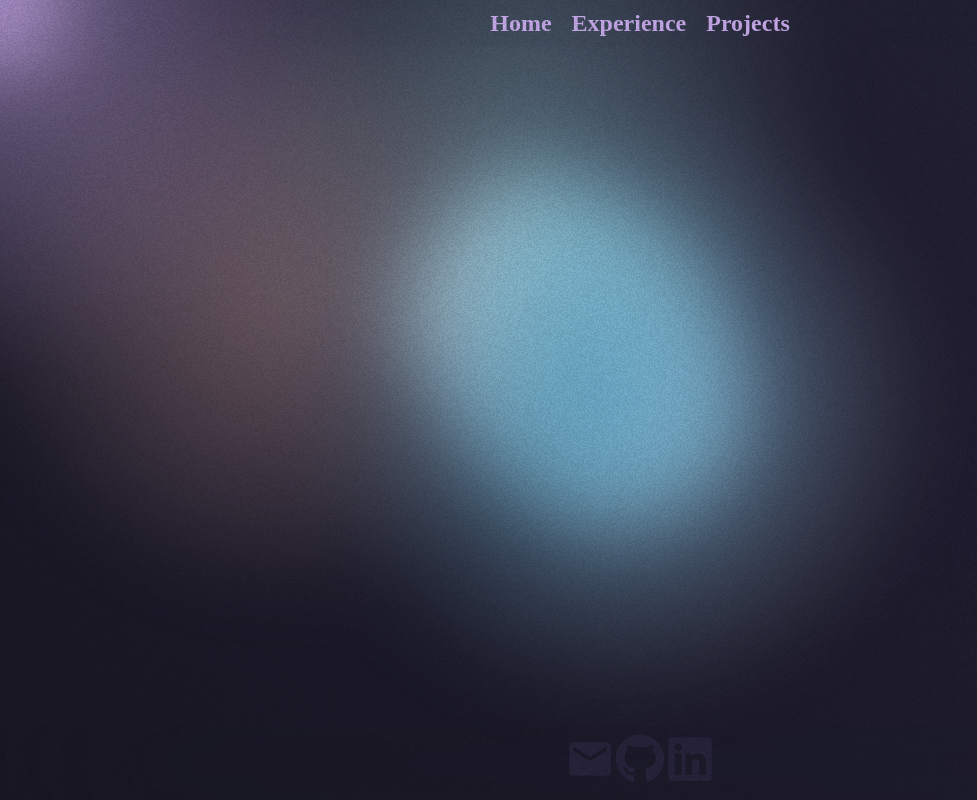
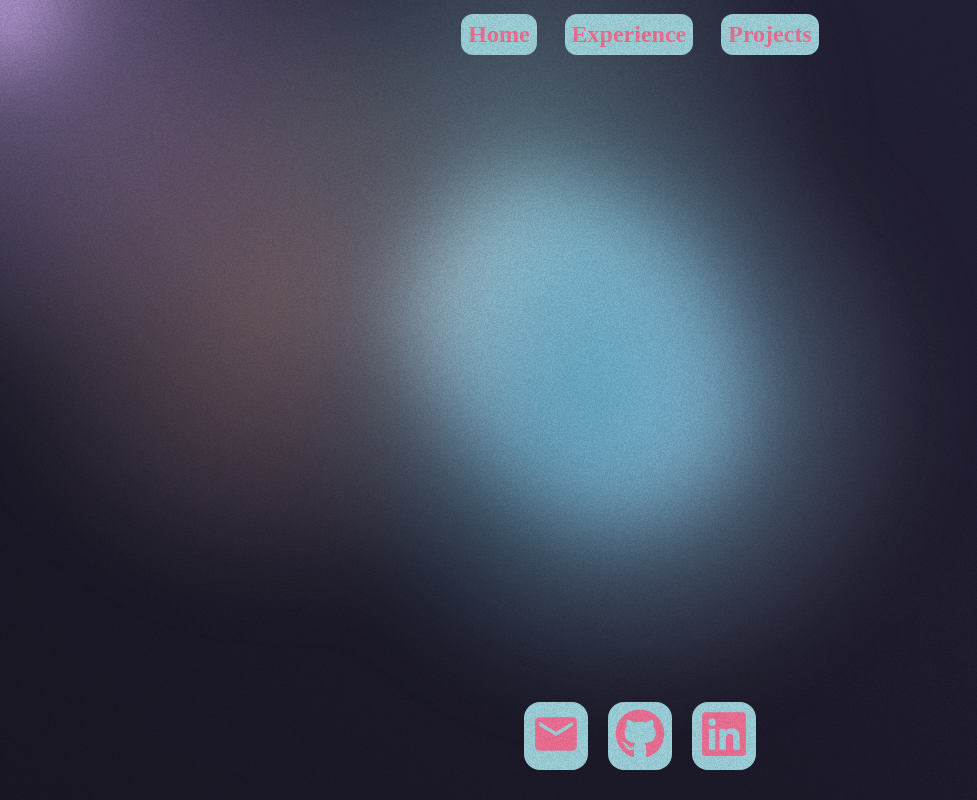
Before and after one commit to brohudev/portfolio, a React (Create React App) app: page /experience in a window 1280 px wide. Shown: the whole page, without its empty margins (0-977 px from the left). Built offline with nearby package versions, Linux system fonts and the light colour scheme.

Commit message:
add buttons???

```diff
--- a/src/components/css/footer.css
+++ b/src/components/css/footer.css
@@ -1,25 +1,24 @@
 .footer {
-  text-align: center;
-  font-size: 4em; /* Adjust the font size as needed */
-  color: #c4a7e7;
   position: fixed;
   left: 0;
   bottom: 0;
   width: 100%;
   display: flex;
   justify-content: center;
-  transition: transform 0.3s ease-in-out;
   text-decoration: underline dotted;
+
 }
 
-footer-button {
+.footer-button {
   text-align: center;
   border-radius: 1em;
-  color: #c4a7e7;
-  size: 24;
+  margin: 10px 10px 30px 10px;
+  padding: 7px;
+  background-color: #9ccfd8;
+  border-color: #9ccfd8;
+  transition: all 0.3s ease;
 }
 
-.glass {
-  background: linear-gradient(135deg, rgba(255, 255, 255, 0.1) rgba(255, 255, 255, 0));
-  backdrop-filter: blur(100px);
+.footer-button:hover{
+  scale: 1.4;
 }
--- a/src/components/css/navbar.css
+++ b/src/components/css/navbar.css
@@ -1,7 +1,5 @@
 :root {
-     --primary-color: #c4a7e7;
-     --secondary-color: #ebbcba;
-
+     --primary-color: #eb6f92;
 }
 
 nav {
@@ -13,15 +11,9 @@ nav {
      width: 100%;
      display: flex;
      justify-content: center;
-     z-index: 1000;
+     z-index: 100;
      font-weight: 900;
      font-size: x-large;
-}
-
-.glass {
-     background: linear-gradient(135deg, rgba(255, 255, 255, 0.1) rgba(255, 255, 255, 0));
-     backdrop-filter: blur(100px);
-     opacity: linear-gradient(90deg, rgba(255, 255, 255, 0.1) 0%, rgba(255, 255, 255, 0) 100%);
 }
 
 nav ul {
@@ -33,17 +25,24 @@ nav ul {
      justify-content: center;
 }
 
-nav ul li {
+.navbar-button {
      display: inline;
+     text-align: center;
+     border-radius: 0.5em;
+     margin: 4px;
+     padding: 7px;
+     background-color: #9ccfd8;
+     transition: all 1s;
 }
 
 nav ul li a {
      color: var(--primary-color);
      text-decoration: none;
-     transition: color 0.3s ease, text-decoration 0.3s ease;
+     transition: all 01s ease-in;
 }
 
 nav ul li a:hover {
-     color: var(--secondary-color);
+     /*todo fix this scale: 200%; */
      text-decoration: underline dotted;
+     scale: 1.4;
 }
--- a/src/components/footer.js
+++ b/src/components/footer.js
@@ -6,14 +6,14 @@ import { MdEmail } from 'react-icons/md';
 const Footer = () => {
   return (
     <footer class="footer glass">
-      <a href="mailto:thankihtarth@gmail.com" className="footer-button">
-        <MdEmail size={50} color='#26233a' />
+      <a href="mailto:thankihtarth@gmail.com" class="footer-button">
+        <MdEmail size={50} color='#eb6f92' />
       </a>
-      <a href="https://github.com/brohudev" className="footer-button" target="_blank" rel="noopener noreferrer">
-        <FaGithub size={50} color='#26233a' />
+      <a href="https://github.com/brohudev" class="footer-button" target="_blank" rel="noopener noreferrer">
+        <FaGithub size={50} color='#eb6f92' />
       </a>
-      <a href="https://www.linkedin.com/in/hitarth-thanki" className="footer-button" target="_blank" rel="noopener noreferrer">
-        <FaLinkedin size={50} color='#26233a' />
+      <a href="https://www.linkedin.com/in/hitarth-thanki" class="footer-button" target="_blank" rel="noopener noreferrer">
+        <FaLinkedin size={50} color='#eb6f92' />
       </a>
     </footer>
   );
--- a/src/components/navbar.js
+++ b/src/components/navbar.js
@@ -5,15 +5,15 @@ import './css/navbar.css';
 //here have a basic navigation bar
 const Navbar = () => {
     return (
-        <nav class='glass'>
-            <ul>
-                <li>
+        <nav>
+            <ul >
+                <li class="navbar-button">
                     <Link to="/">Home</Link>
                 </li>
-                <li>
+                <li class="navbar-button">
                     <Link to="/experience">Experience</Link>
                 </li>
-                <li>
+                <li class="navbar-button">
                     <Link to="/projects">Projects</Link>
                 </li>
             </ul>
--- a/src/components/noisecanvas.js
+++ b/src/components/noisecanvas.js
@@ -62,7 +62,7 @@ const NoiseCanvas = () => {
     noise();
   }, []);
 
-  return <canvas ref={canvasRef} style={{ position: 'fixed', top: 0, left: 0, zIndex:1000, pointerEvents: 'none', opacity: '.07' }} />;
+  return <canvas ref={canvasRef} style={{ position: 'fixed', top: 0, left: 0, zIndex:1000, pointerEvents: 'none', opacity: '.06' }} />;
 };
 
 export default NoiseCanvas;
```
